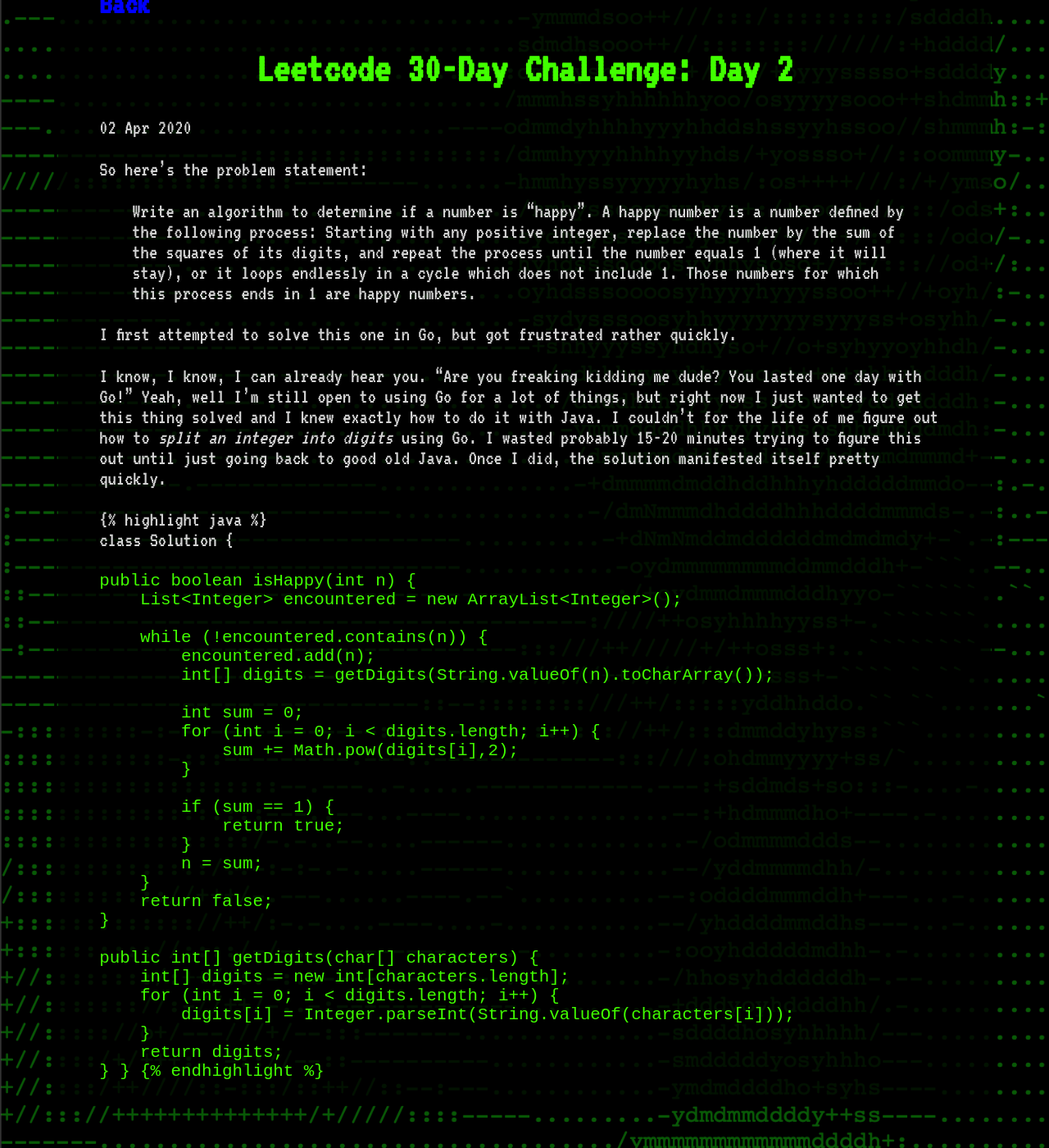
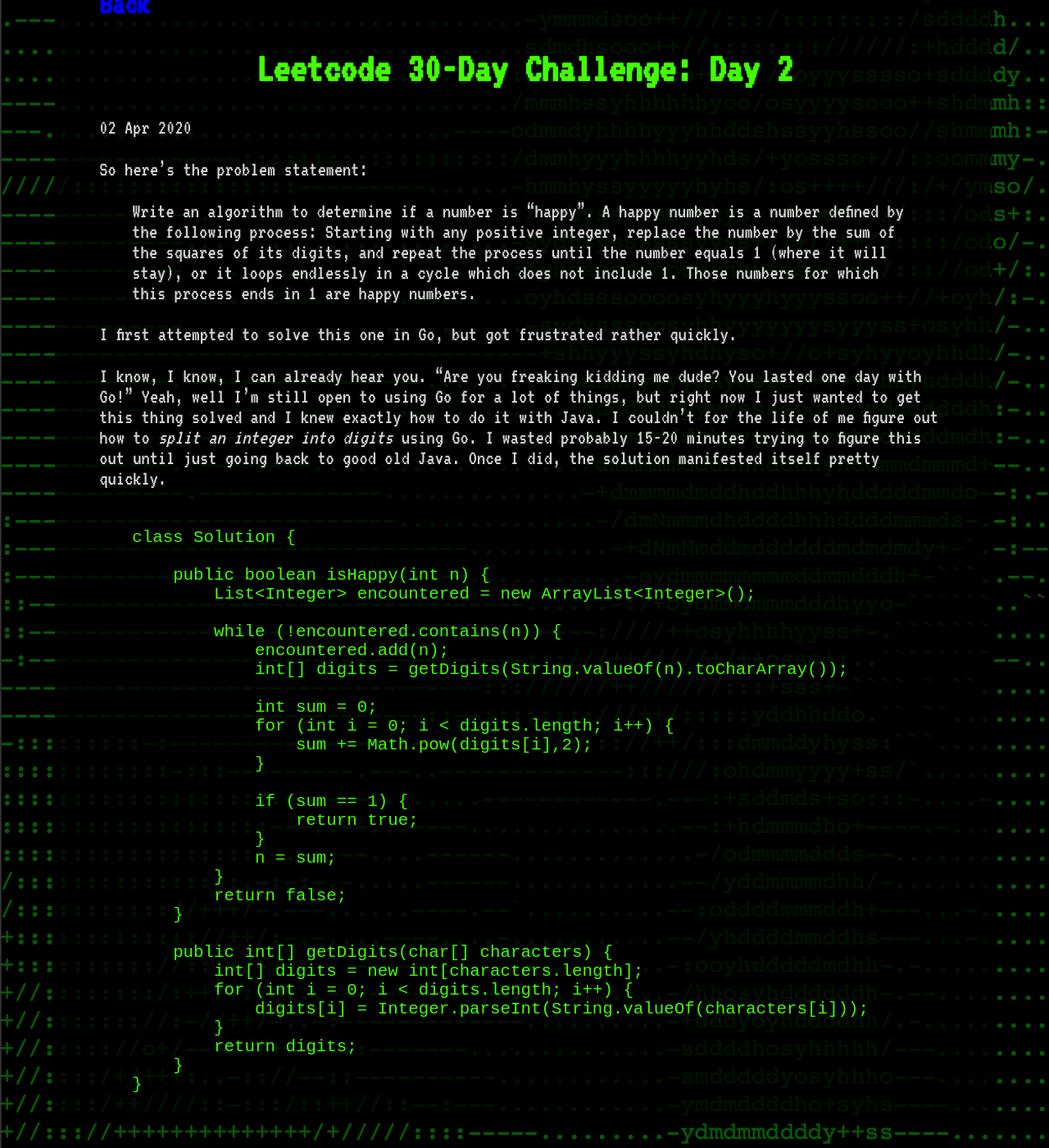
Before and after one commit to bartenbach/proxa.github.io, a Jekyll site: the page built from _posts/2020-04-02-leetcode-day-2.markdown, in a window 1280 px wide and 1400 px high, scrolled down 159 px. Shown: the whole window at 82% size. Built offline with Jekyll 4.4.1, drawn with Linux system fonts in a browser that asks for light colours.

Commit message:
Still don't get it

```diff
--- a/_posts/2020-04-02-leetcode-day-2.markdown
+++ b/_posts/2020-04-02-leetcode-day-2.markdown
@@ -15,7 +15,7 @@
 with Java.  I couldn't for the life of me figure out how to *split an integer into digits* using Go.  I wasted probably 15-20 minutes
 trying to figure this out until just going back to good old Java.  Once I did, the solution manifested itself pretty quickly.
 
-{{ "{% highlight java " }}%}
+{% highlight java %}
 class Solution {
 
     public boolean isHappy(int n) {
@@ -46,4 +46,4 @@
         return digits;
     }
 }
-{{ "{% endhighlight " }}%}
+{% endhighlight %}
```
